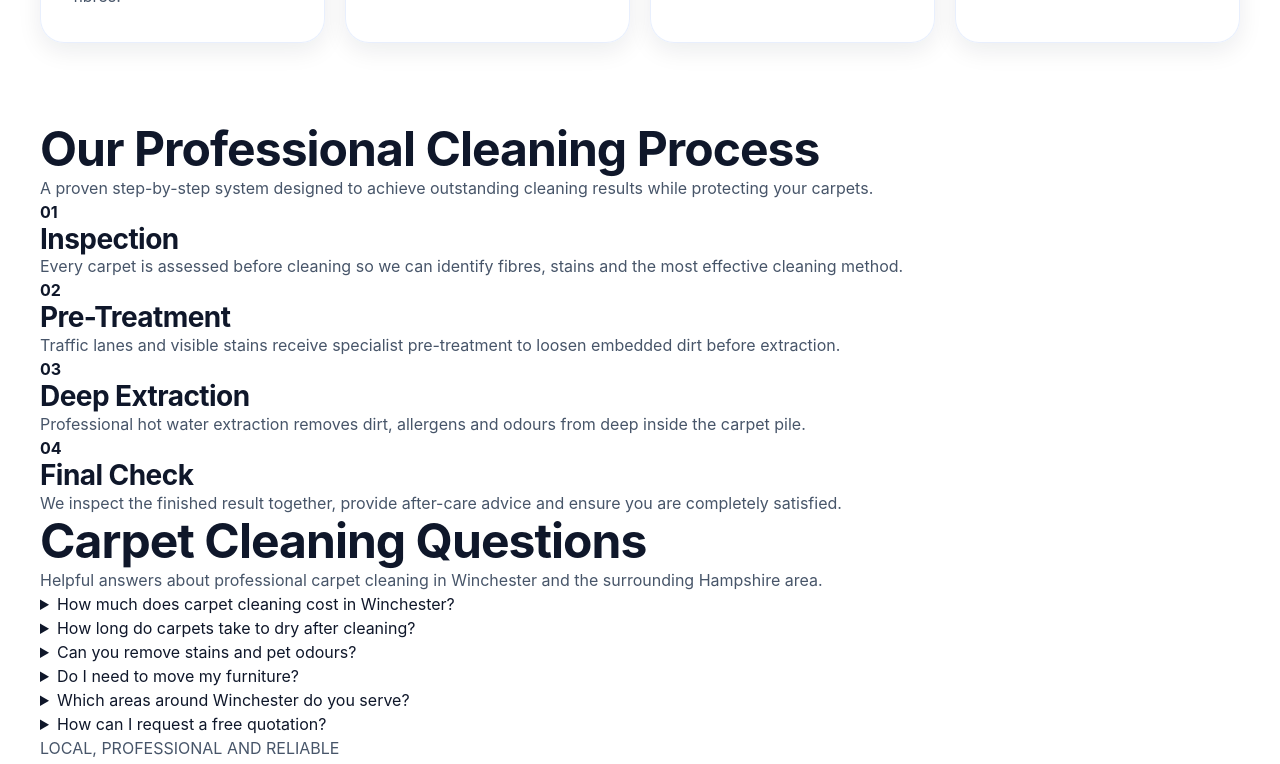
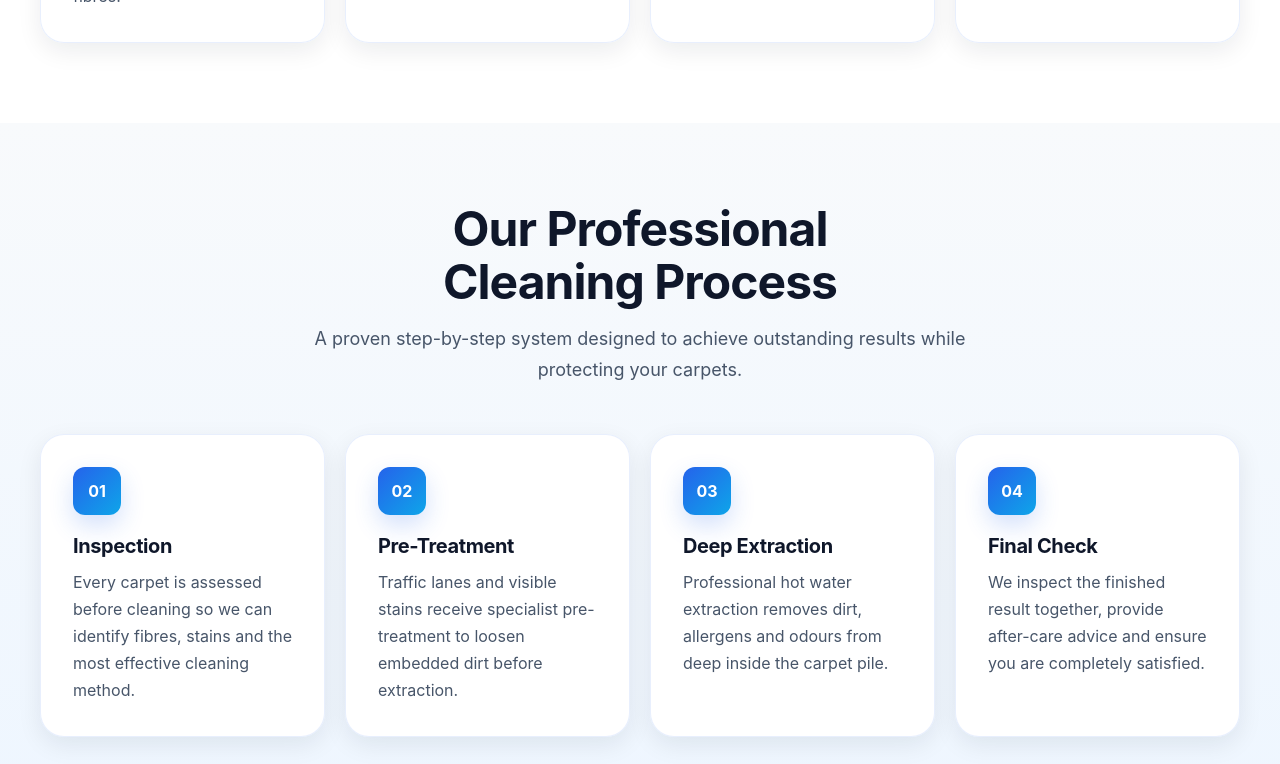
Before and after one commit to Robigo1977/ROBIGO-V5, a React (Vite) app: page /carpet-cleaning-winchester in a window 1280 px wide. Shown: the part 1360-2124 px from the top of the page. Built offline with nearby package versions, Linux system fonts and the light colour scheme.

Commit message:
Style professional cleaning process

```diff
--- a/src/components/seo-pages/carpet-cleaning/Process.tsx
+++ b/src/components/seo-pages/carpet-cleaning/Process.tsx
@@ -1,4 +1,6 @@
 import Container from "../../ui/Container";
+
+import styles from "./CarpetCleaningPage.module.css";
 
 const steps = [
   {
@@ -25,22 +27,22 @@ const steps = [
 
 export default function Process() {
   return (
-    <section>
+    <section className={`${styles.section} ${styles.alternate}`}>
       <Container>
-        <h2>Our Professional Cleaning Process</h2>
+        <header className={styles.sectionHeader}>
+          <h2>Our Professional Cleaning Process</h2>
 
-        <p>
-          A proven step-by-step system designed to achieve outstanding cleaning
-          results while protecting your carpets.
-        </p>
+          <p>
+            A proven step-by-step system designed to achieve outstanding
+            results while protecting your carpets.
+          </p>
+        </header>
 
-        <div>
+        <div className={styles.processGrid}>
           {steps.map((step) => (
-            <article key={step.number}>
-              <strong>{step.number}</strong>
-
+            <article className={styles.step} key={step.number}>
+              <strong className={styles.stepNumber}>{step.number}</strong>
               <h3>{step.title}</h3>
-
               <p>{step.text}</p>
             </article>
           ))}
```
